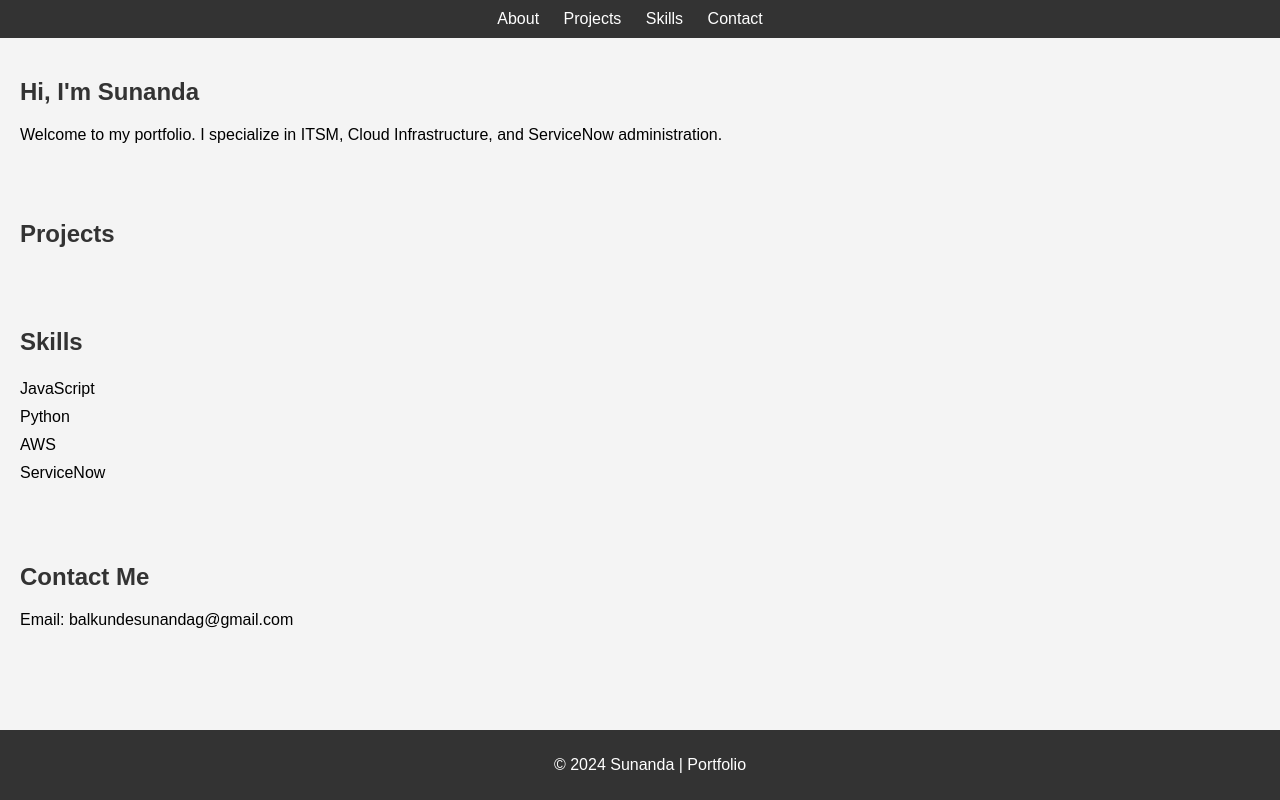
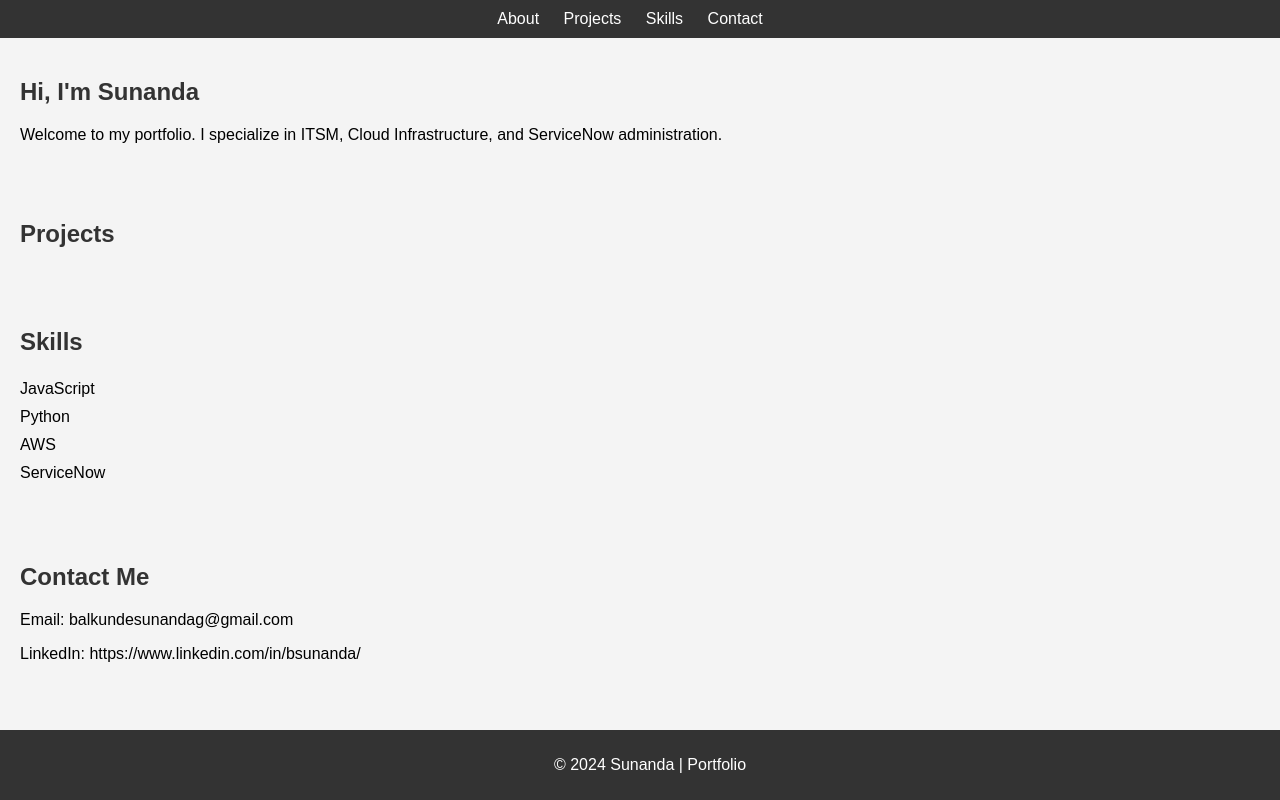
Before and after one commit to sbalkunde/My-Portfolio, a plain HTML site: page index.html in a window 1280 px wide. Drawn offline with Linux system fonts and the light colour scheme.

Commit message:
added linedin

```diff
--- a/index.html
+++ b/index.html
@@ -37,6 +37,7 @@
     <section id="contact">
         <h2>Contact Me</h2>
         <p>Email: balkundesunandag@gmail.com</p>
+        <p>LinkedIn: https://www.linkedin.com/in/bsunanda/</p>
     </section>
     <footer>
         <p>© 2024 Sunanda | Portfolio</p>
```
